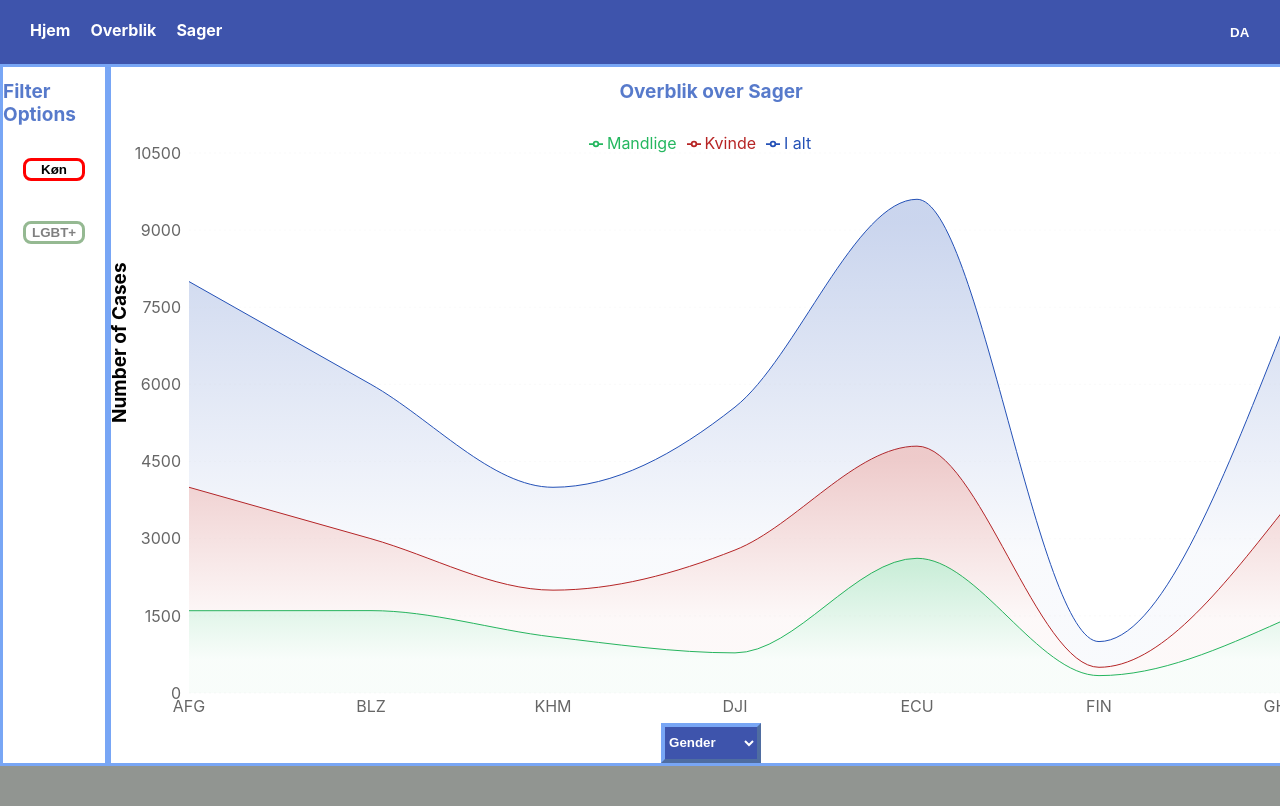
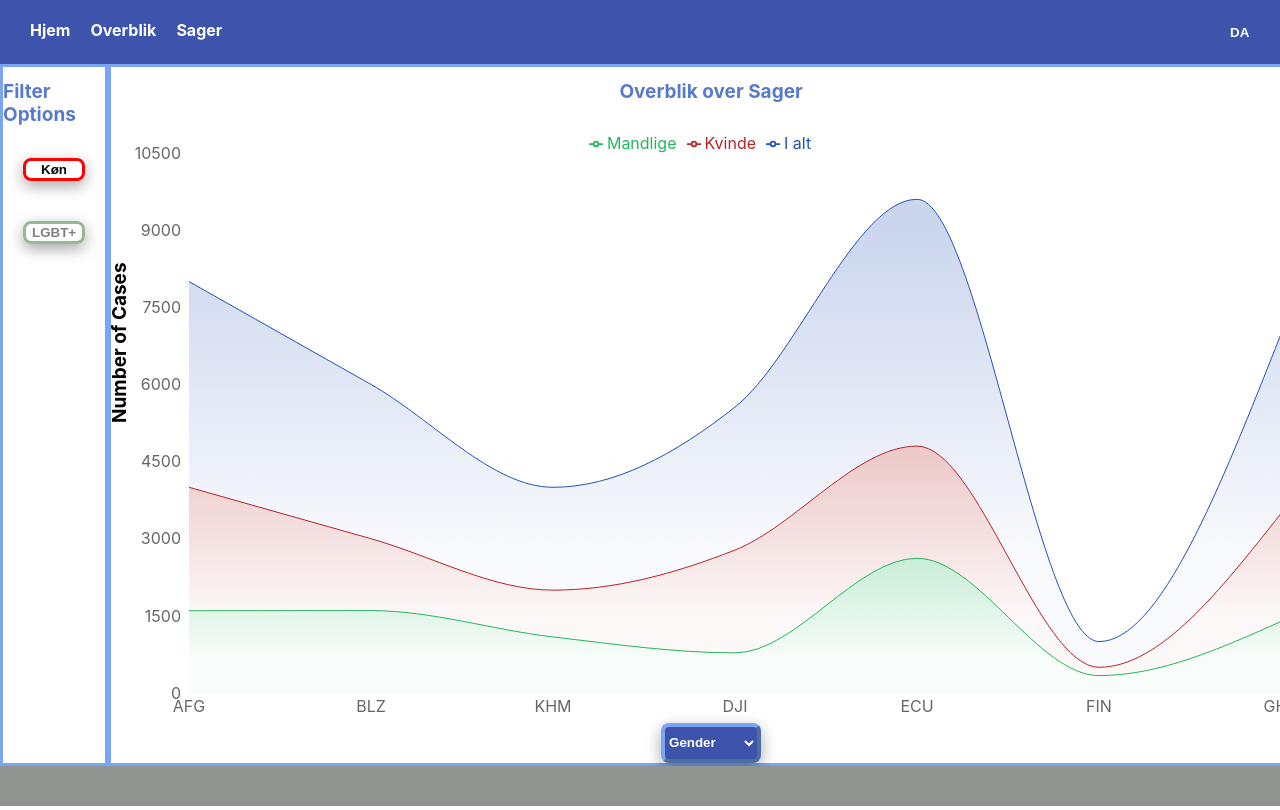
Before and after one commit to lilygostovic/DASS-frontend, a React (Create React App) app: page /summary in a window 1280 px wide. Shown: the top 810 px of the page. Built offline with nearby package versions, Linux system fonts and the light colour scheme.

Commit message:
Button styling

```diff
--- a/src/components/Button.tsx
+++ b/src/components/Button.tsx
@@ -37,6 +37,7 @@ export const FilterButton = (
         borderRadius: "8px",
         margin: "20px",
         fontWeight: "bold",
+        boxShadow: "0px 5px 15px rgba(0, 0, 0, 0.35)",
       }}
     >
       {text}
--- a/src/pages/Dashboard/components/DropDown.tsx
+++ b/src/pages/Dashboard/components/DropDown.tsx
@@ -20,6 +20,8 @@ export const DropDown = ({ options }: dropDownProps) => {
         border: "4px outset #78A6F5",
         backgroundColor: "#3E54AC",
         color: "white",
+        boxShadow: "0px 5px 15px rgba(0, 0, 0, 0.35)",
+        borderRadius: "8px",
       }} >
       {options.map((option, index) => (
         <option key={index} value={option} >
```
